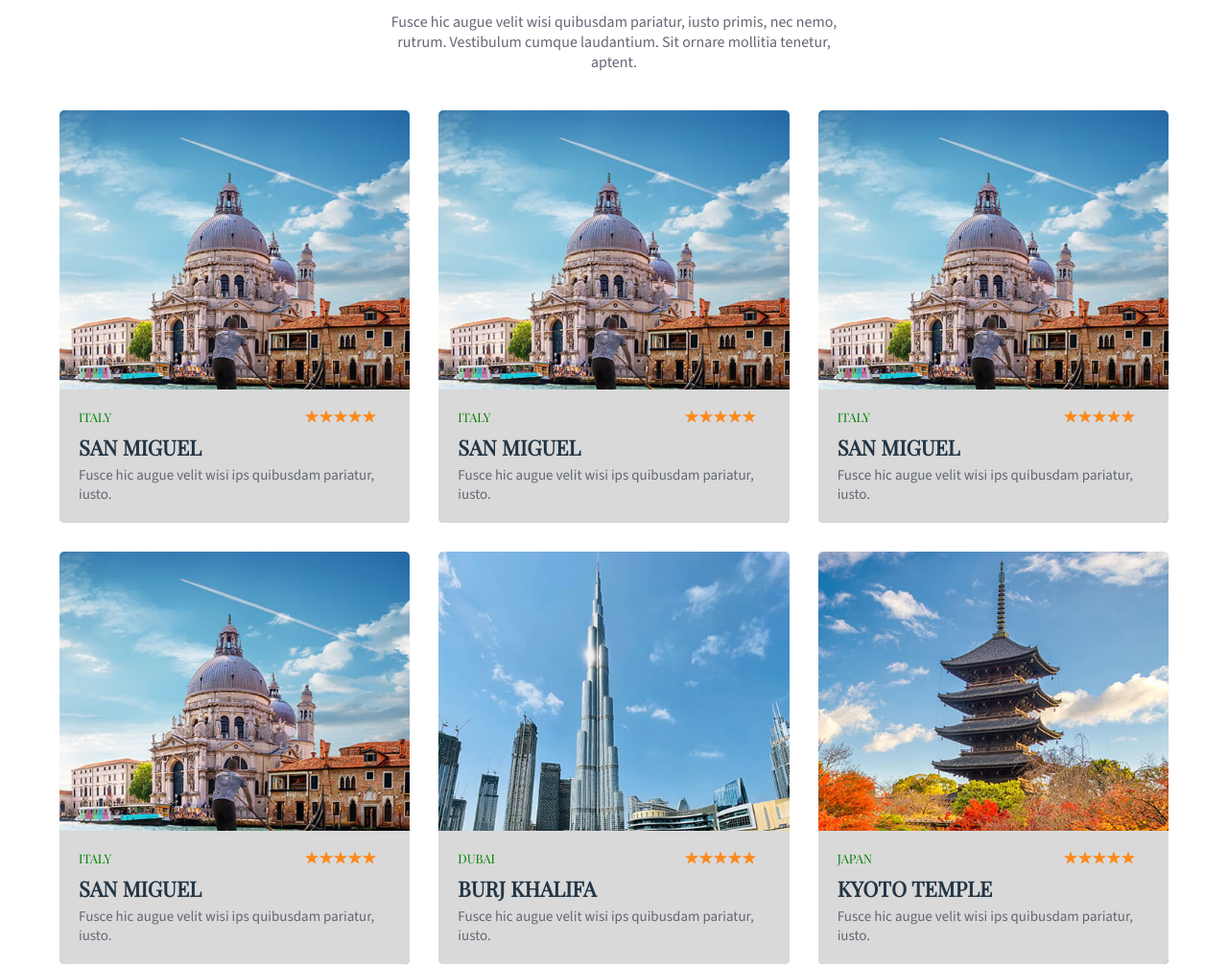
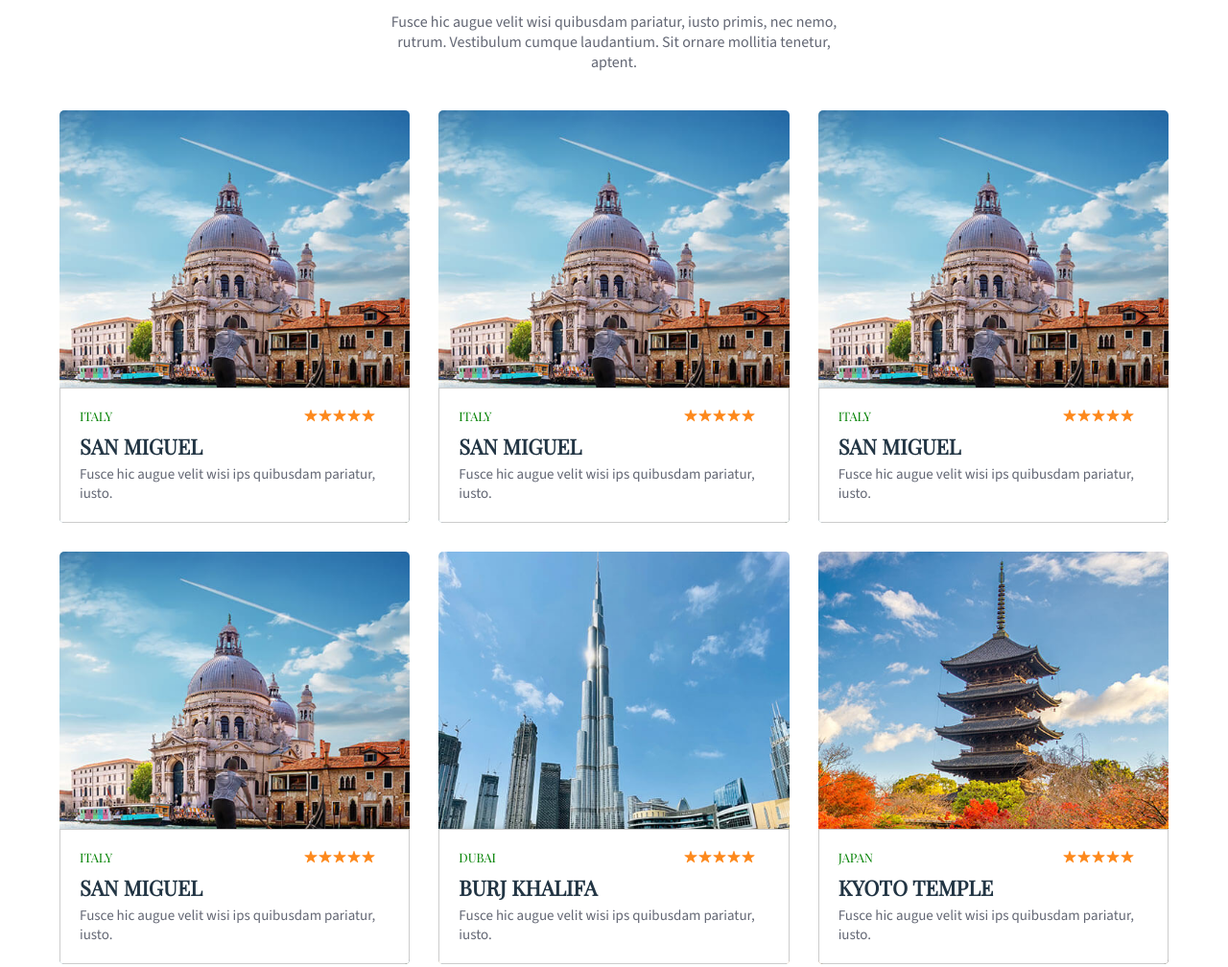
Before and after one commit to Ifan034/Travel-Application, a plain HTML site: page index.html in a window 1280 px wide. Shown: the part 2394-3402 px from the top of the page at 96% size. Drawn offline with nearby package versions, Linux system fonts and the light colour scheme.

Commit message:
first commit

```diff
--- a/assets/css/style.css
+++ b/assets/css/style.css
@@ -931,6 +931,7 @@ body { background: hsla(0, 0%, 100%, 0.5); }
   height: 100%;
   object-fit: cover;
   transition: 0.5s all ease-in-out;
+  box-shadow: 0 3px 10px rgba(0, 0, 0, 0.3);
 }
 
 .popular-card .card-img:hover img{
@@ -943,7 +944,9 @@ body { background: hsla(0, 0%, 100%, 0.5); }
   bottom: 0;
   left: 0;
   right: 0;
-  background: var(--light);
+  background: var(--white);
+  border: 1px solid rgba(0, 0, 0, 0.2);
+  box-shadow: 0 3px 10px rgba(0, 0, 0, 0.3);
   padding: 20px;
   width: 100%;
 }
```
